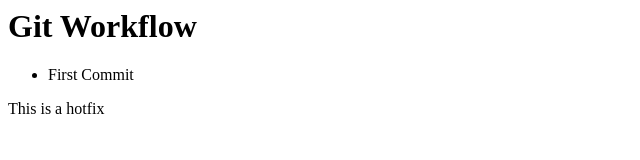
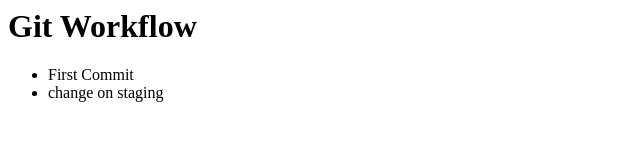
Before and after one commit to Chalkiope/gitflow-test, a plain HTML site: page index.html in a window 1280 px wide. Shown: the whole page, without its empty margins (0-640 px from the left). Drawn offline with Linux system fonts and the light colour scheme.

Commit message:
change on staging

```diff
--- a/index.html
+++ b/index.html
@@ -4,8 +4,7 @@
 <h1>Git Workflow</h1>
 <ul>
     <li>First Commit</li>
+    <li>change on staging</li>
 </ul>
-
-<p>This is a hotfix</p>
 </body>
 </html>
```
